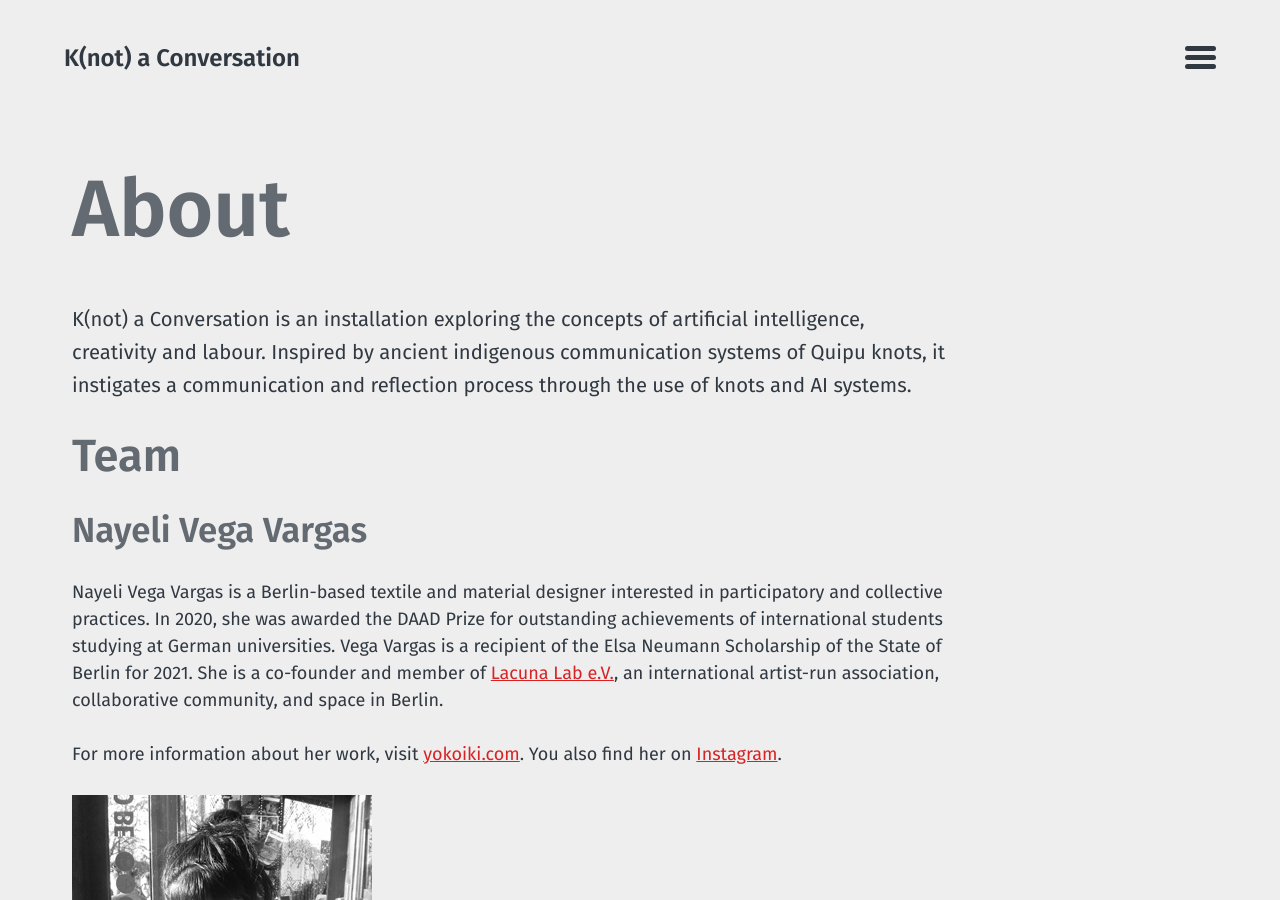
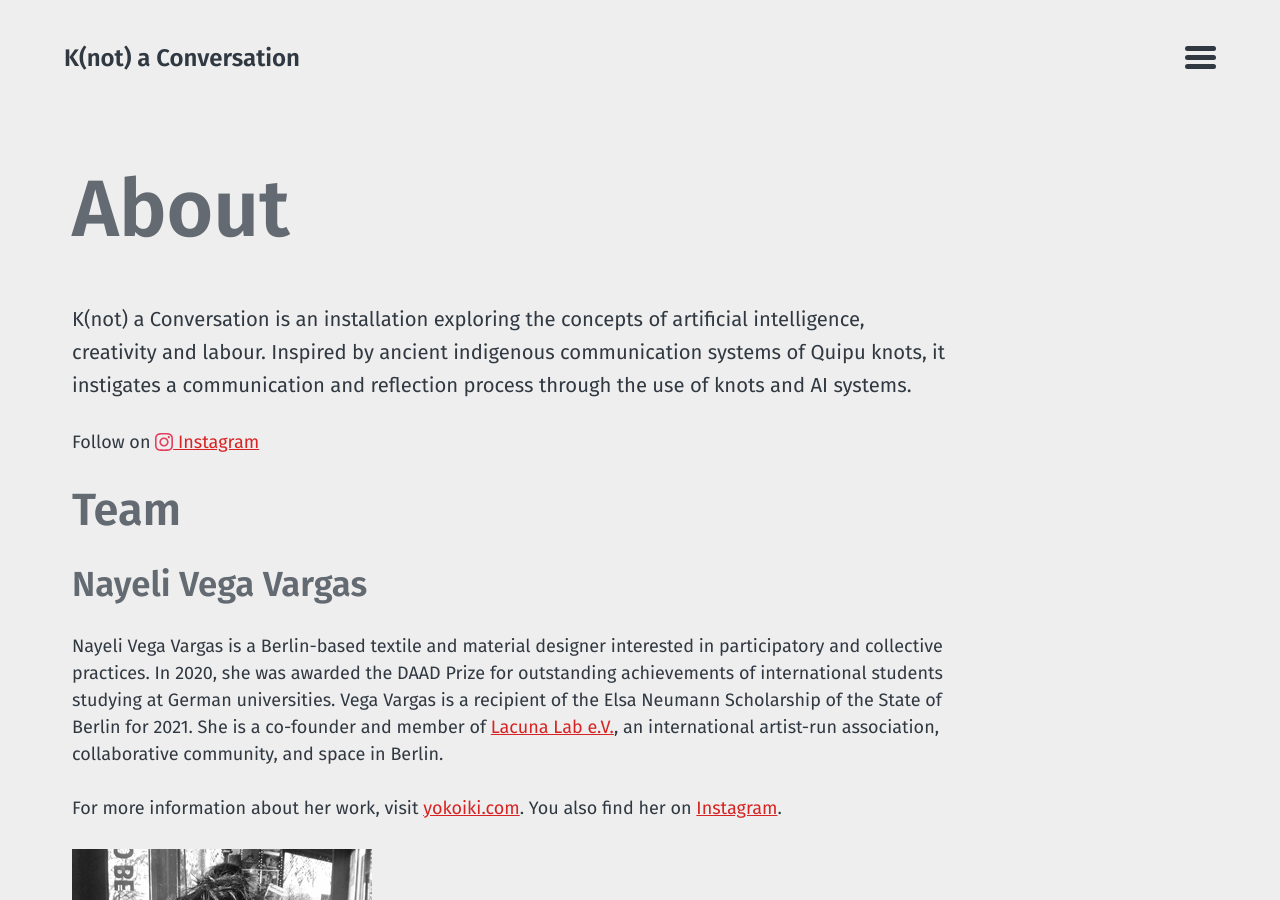
Before and after one commit to knot-a-conversation/about.github.io, a Jekyll site: the page built from about.md, in a window 1280 px wide and 900 px high. Built offline with Jekyll 4.4.1, drawn with Linux system fonts in a browser that asks for light colours.

Commit message:
Final updates for v2

```diff
--- a/about.md
+++ b/about.md
@@ -5,6 +5,8 @@ layout: about
 ---
 
 K(not) a Conversation is an installation exploring the concepts of artificial intelligence, creativity and labour. Inspired by ancient indigenous communication systems of Quipu knots, it instigates a communication and reflection process through the use of knots and AI systems.
+
+Follow on {% include icon-instagram.html username=site.instagram_username label='Instagram' %}
 
 # Team
 
```
